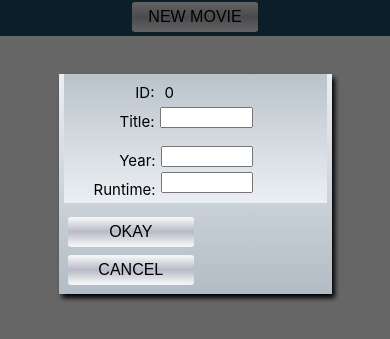
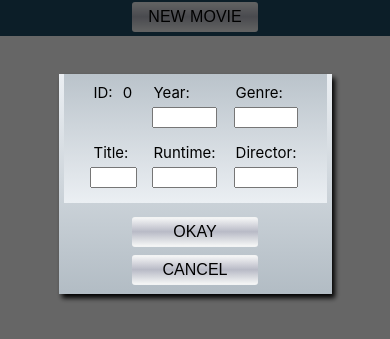
Before and after one commit to ContrarianCoding/HeroloCinema, a React (Create React App) app: page / in a window 390 px wide. Both pictures are taken after a click on the button "NEW MOVIE". Shown: the part 196-535 px from the top of the page. Built offline with nearby package versions, Linux system fonts and the light colour scheme; no server answers.

Commit message:
phone adjustments 10

```diff
--- a/src/App.css
+++ b/src/App.css
@@ -82,8 +82,24 @@
 .MovieTabPairContainer {
   display: flex;
   flex-direction: row;
+  justify-content: center;
+  align-content: center;
   flex-wrap: wrap;
   margin: 5px;
+}
+
+.MovieTabPairContainer#idTab {
+  margin-bottom: 26px;
+}
+
+.MovieCol {
+  display: flex;
+  flex-direction: column;
+  align-items: stretch;
+  justify-content: space-around;
+  flex: 1;
+  max-width: 90%;
+  max-height: 90%;
 }
 
 .MovieColRight {
@@ -119,6 +135,7 @@ img {
     margin: 5px;
     align-self: center;
 }
+
 .deleteBar:hover {
     /* Permalink - use to edit and share this gradient: http://colorzilla.com/gradient-editor/#f85032+0,f16f5c+50,f6290c+51,f02f17+71,e73827+100;Red+Gloss+%231 */
   background: rgb(248,80,50); /* Old browsers */
@@ -245,8 +262,7 @@ img {
 }
 
 input {
-  width: 60%;
-  margin-bottom: 5px;
+  width: 80%;
 }
 
 span {
--- a/src/components/EditMoviePopup.js
+++ b/src/components/EditMoviePopup.js
@@ -66,33 +66,33 @@ export default class EditMoviePopup extends Component {
         }
         return (
             <div className="MoviePopup">
-                <div className="MovieTabPairContainer">
-                    <div className="MovieColRight">
+                <div className="MovieCol">
+                    <div className="MovieTabPairContainer" id="idTab">
                         <span>ID: </span>
+                        <span>{this.myID}</span>
+                    </div>
+                    <div className="MovieTabPairContainer">
                         <span>Title: </span>
-                    </div>
-                    <div className="MovieColLeft">
-                        <span>{this.myID}</span>
                         <input type="text" value={this.myTitle} onChange={(val) => this.editTitle(val.target.value)} />
                     </div>
                 </div>
-                <div className="MovieTabPairContainer">
-                    <div className="MovieColRight">
+                <div className="MovieCol">
+                    <div className="MovieTabPairContainer">
                         <span>Year: </span>
+                        <input type="text" value={this.myYear} onChange={(val) => this.editYear(val.target.value)} />
+                    </div>
+                    <div className="MovieTabPairContainer">
                         <span>Runtime: </span>
-                    </div>
-                    <div className="MovieColLeft">
-                        <input type="text" value={this.myYear} onChange={(val) => this.editYear(val.target.value)} />
                         <input type="text" value={this.myTime} onChange={(val) => this.editTime(val.target.value)} />
                     </div>
                 </div>
-                <div className="MovieTabPairContainer">
-                    <div className="MovieColRight">
+                <div className="MovieCol">
+                    <div className="MovieTabPairContainer">
                         <span>Genre: </span>
+                        <input type="text" value={this.myGenre} onChange={(val) => this.editGenre(val.target.value)} />
+                    </div>
+                    <div className="MovieTabPairContainer">
                         <span>Director: </span>
-                    </div>
-                    <div className="MovieColLeft">
-                        <input type="text" value={this.myGenre} onChange={(val) => this.editGenre(val.target.value)} />
                         <input type="text" value={this.myDir} onChange={(val) => this.editDirector(val.target.value)} />
                     </div>
                 </div>
```
